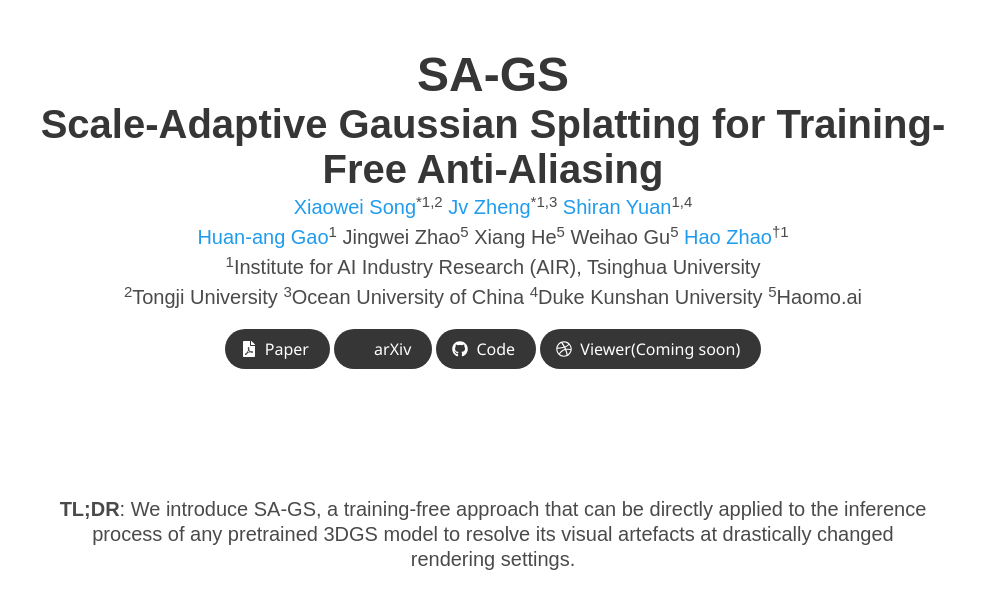
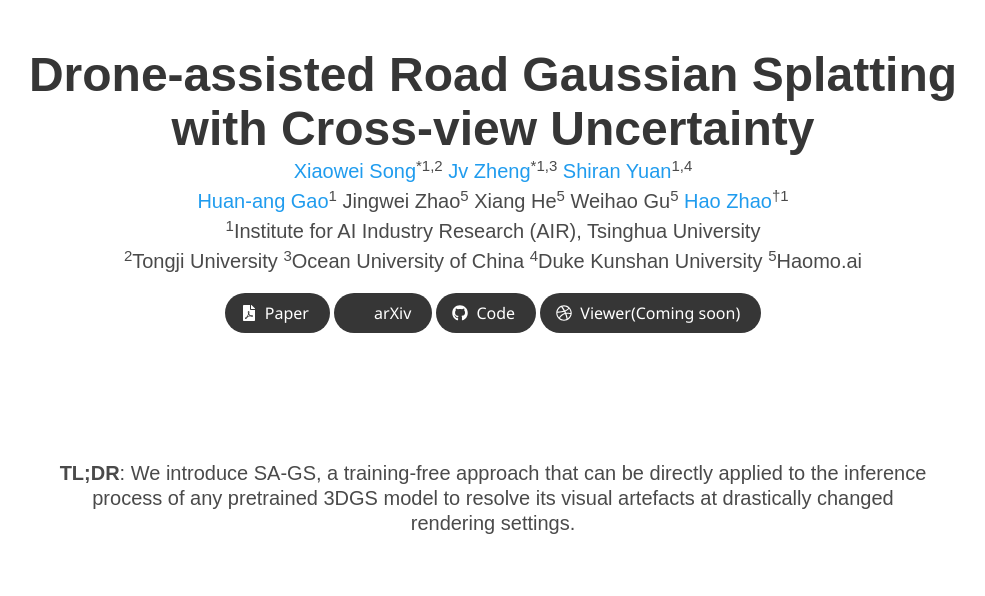
Before and after one commit to SainingZhang/SainingZhang.github.io, a Jekyll site: the page project/uc-gs/index.html, which Jekyll copies as it is, in a window 1280 px wide and 900 px high, cut to the strip 0-596 px from the top of the window. Shown: the whole strip, without its empty margins (147-1132 px from the left). Built offline with Jekyll 4.4.1, drawn with Linux system fonts in a browser that asks for light colours; nearby versions of some CDN libraries; some web fonts are replaced; library files that are not in the unit come from our copies; a style sheet for code colours, icons or effects is not loaded; grey boxes are pictures that could not be loaded.

Commit message:
Update index.html

```diff
--- a/project/uc-gs/index.html
+++ b/project/uc-gs/index.html
@@ -3,10 +3,10 @@
 <head>
   <meta charset="utf-8">
   <meta name="description"
-        content="SA-GS: Scale-Adaptive Gaussian Splatting for Training-Free Anti-Aliasing">
-  <meta name="keywords" content="SA-GS: Scale-Adaptive Gaussian Splatting for Training-Free Anti-Aliasing">
+        content="Drone-assisted Road Gaussian Splatting with Cross-view Uncertainty">
+  <meta name="keywords" content="Drone-assisted Road Gaussian Splatting with Cross-view Uncertainty">
   <meta name="viewport" content="width=device-width, initial-scale=1">
-  <title>SA-GS</title>
+  <title>UC-GS</title>
 
   <!-- Bootstrap -->
   <link rel="stylesheet" href="./static/css/bootstrap-4.4.1.css">
@@ -73,8 +73,8 @@
     <div class="container is-max-desktop">
       <div class="columns is-centered">
         <div class="column has-text-centered">
-          <h1 class="title is-1 publication-title" style="margin-bottom: 0"><strong>SA-GS</strong></h1>
-          <h2 class="title is-2 publication-title" style="margin-top: 0; margin-bottom: 0">Scale-Adaptive Gaussian Splatting for Training-Free Anti-Aliasing</h2>
+          <h1 class="title is-1 publication-title" style="margin-bottom: 0"><strong>Drone-assisted Road Gaussian Splatting with Cross-view Uncertainty</strong></h1>
+
 
           <div class="is-size-5 publication-authors">
             <span class="author-block">
```
